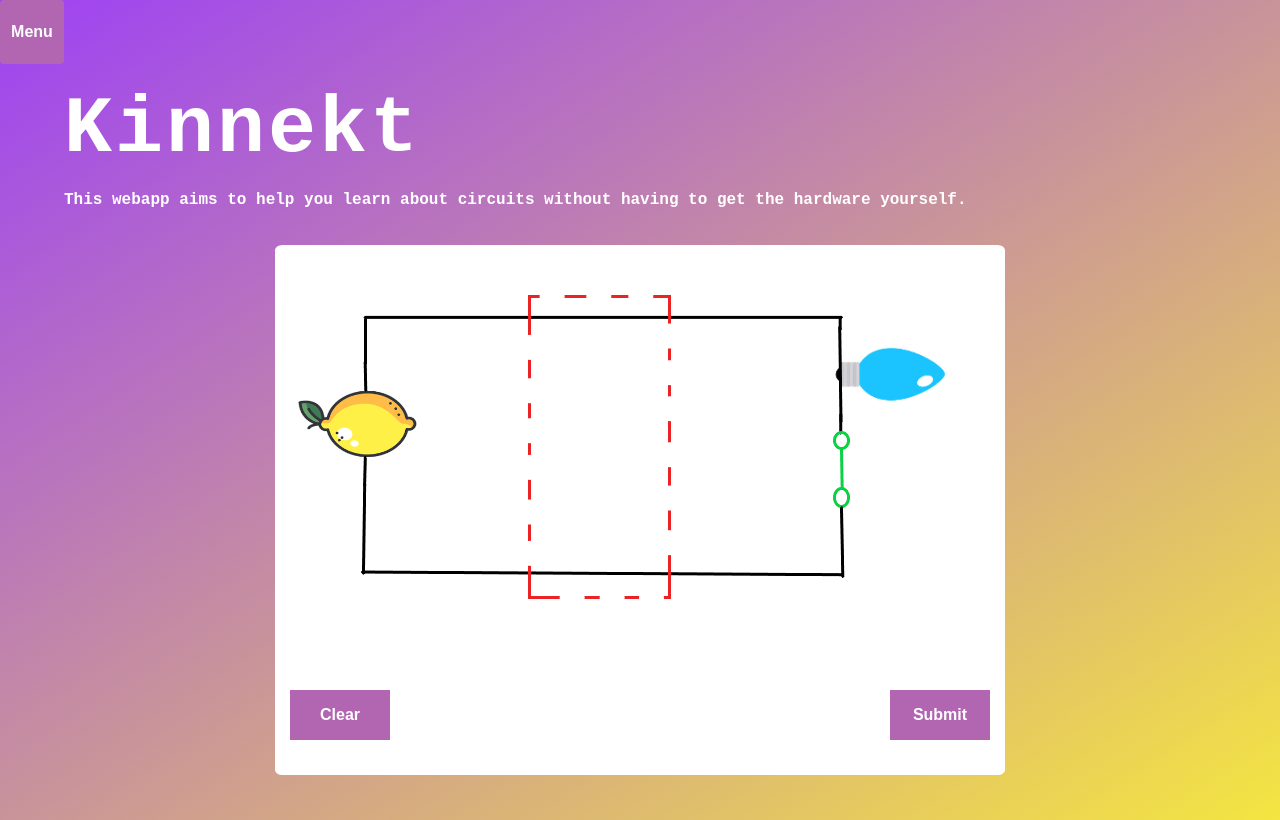
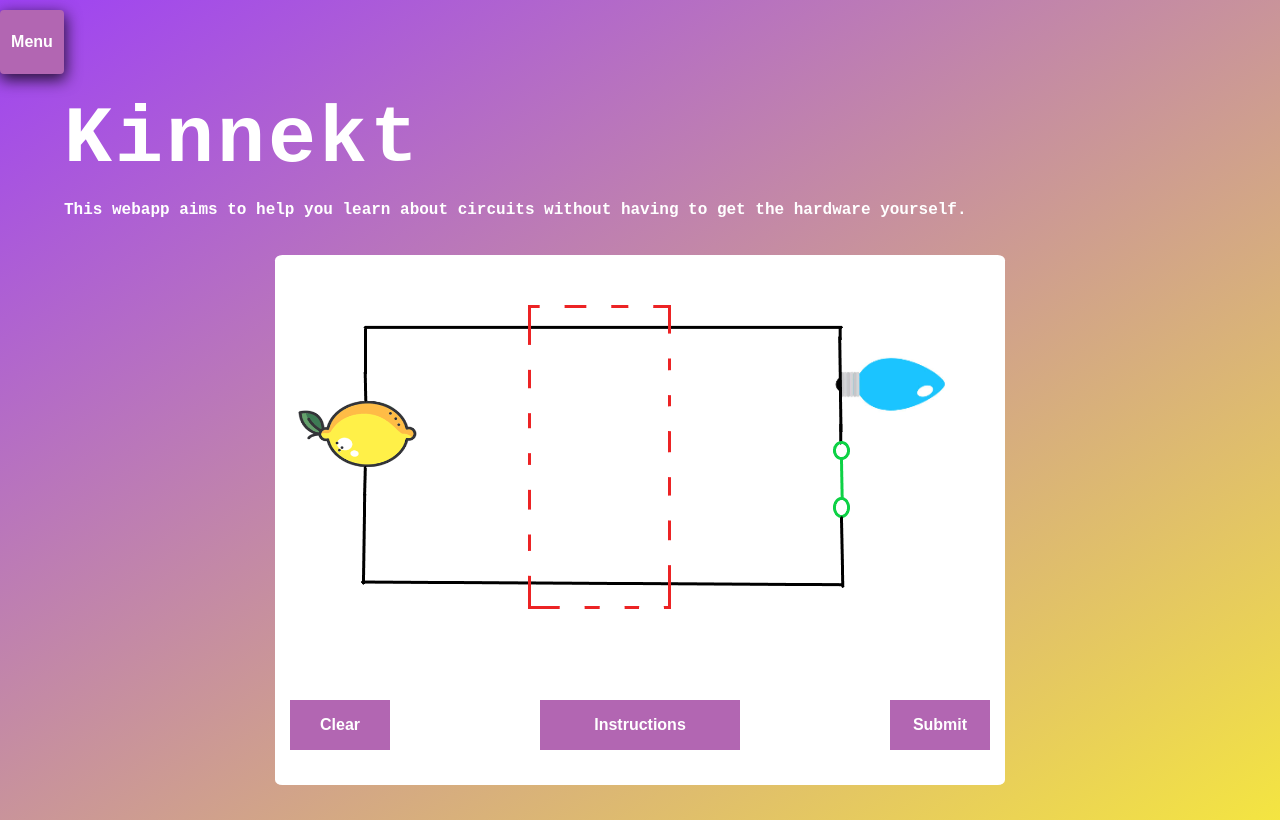
Before and after one commit to AnjaliDewdrop/kinnekt, a React (Create React App) app in the folder client/: page / in a window 1280 px wide. Built offline with nearby package versions, Linux system fonts and the light colour scheme.

Commit message:
more styling

```diff
--- a/client/public/index.html
+++ b/client/public/index.html
@@ -26,6 +26,7 @@
   </head>
   <body>
     <noscript>You need to enable JavaScript to run this app.</noscript>
+    <div id="modal"></div>
     <div id="root"></div>
     <!--
       This HTML file is a template.
--- a/client/src/App.css
+++ b/client/src/App.css
@@ -91,7 +91,7 @@
   margin: 80px 0;
 }
 
-button {
+.btn-app {
   background: none;
   border: none;
   color: white;
@@ -104,5 +104,15 @@ button {
   width: 4rem;
   border-radius: 4px;
   font-weight: 600;
-  margin-top: ;
+  cursor: pointer;
+  margin-top: 10px;
+  -webkit-box-shadow: 9px 8px 17px 0px rgba(0, 0, 0, 0.75);
+  -moz-box-shadow: 9px 8px 17px 0px rgba(0, 0, 0, 0.75);
+  box-shadow: 1px 5px 15px 1px rgba(0, 0, 0, 0.75);
 }
+
+button:hover {
+  transition-property: background-color;
+  transition-duration: 0.5s;
+  background-color: #c96999;
+}
--- a/client/src/App.js
+++ b/client/src/App.js
@@ -1,16 +1,22 @@
 import React, { Component } from "react";
 import Drawer from "@material-ui/core/Drawer";
 import "./App.css";
-
+import Modal from "./Modal";
 import { Canvas } from "./Canvas";
 class App extends Component {
   constructor(props) {
     super(props);
     this.state = {
       test: null,
-      left: false
+      left: false,
+      showModal: false
     };
+    this.toggleModal.bind(this);
   }
+
+  toggleModal = e => {
+    this.setState({ showModal: !this.state.showModal });
+  };
 
   handleButtonClick = () => {
     fetch("http://localhost:3001/test", {
@@ -29,7 +35,22 @@ class App extends Component {
   render() {
     return (
       <div className="app">
-        <button className="menu" onClick={this.toggleDrawer(true)}>
+        <div>
+          {this.state.showModal ? (
+            <Modal>
+              <button id="xbutton" onClick={this.toggleModal}>
+                X
+              </button>
+              <h1>Exercise 1</h1>
+              <p>
+                Series vs Parallel Add an additional lightbulb and a second
+                switch to control it. Remember, the lightbulb you added should
+                work irrespective of whether the initial given switch is closed.{" "}
+              </p>
+            </Modal>
+          ) : null}
+        </div>
+        <button className="btn-app menu" onClick={this.toggleDrawer(true)}>
           Menu
         </button>
         <header className="kinnekt-header">
@@ -52,8 +73,10 @@ class App extends Component {
         <div className="centered-container">
           <div className="exercise-wrapper">
             <div className="exercise">
-              {console.log(this.state.test)}
-              <Canvas />
+              <Canvas
+                showCanvas={this.state.showCanvas}
+                handleInstru={this.toggleModal}
+              />
             </div>
           </div>
         </div>
--- /dev/null
+++ b/client/src/Canvas.css
@@ -0,0 +1,27 @@
+.button {
+  background-color: #b266b2;
+  color: white;
+  font-size: 16px;
+  font-weight: 600;
+  border: none;
+  width: 100px;
+  height: 50px;
+  cursor: pointer;
+}
+
+.button:hover {
+  transition-property: background-color;
+  transition-duration: 0.5s;
+  background-color: #c96999;
+}
+
+.btnWrapper {
+  display: flex;
+  justify-content: space-between;
+}
+
+.inst {
+  padding-left: 10px;
+  padding-right: 10px;
+  width: 200px;
+}
--- a/client/src/Canvas.js
+++ b/client/src/Canvas.js
@@ -1,23 +1,13 @@
 import React, { Component } from "react";
 import circuitPhoto from "./photos/circuit.png";
+import "./Canvas.css";
+
 const style = {
   canvas: {
     background: "transparent"
   },
   pic: {
     display: "none"
-  },
-  btn: {
-    backgroundColor: "#b266b2",
-    fontSize: "16px",
-    fontWeight: 600,
-    border: "none",
-    width: "100px",
-    height: "50px"
-  },
-  btnWrapper: {
-    display: "flex",
-    justifyContent: "space-between"
   }
 };
 
@@ -27,7 +17,8 @@ export class Canvas extends Component {
     this.state = {
       draw: false,
       x: -10,
-      y: -10
+      y: -10,
+      showModal: this.props.showModal
     };
     this.draw = false;
   }
@@ -35,7 +26,7 @@ export class Canvas extends Component {
   componentDidMount() {
     this.canvas = this.refs.canvas;
     this.ctx = this.canvas.getContext("2d");
-    this.ctx.lineWidth = 10;
+    this.ctx.lineWidth = 4;
     console.log(this.refs.image);
     this.refs.image.onload = () => {
       this.ctx.drawImage(this.refs.image, 0, 0);
@@ -91,11 +82,14 @@ export class Canvas extends Component {
           height={425}
         />
         <img ref="image" src={circuitPhoto} alt="pic" style={style.pic} />
-        <div style={style.btnWrapper}>
-          <button style={style.btn} onClick={this.clear}>
+        <div className="btnWrapper">
+          <button className="button" onClick={this.clear}>
             Clear
           </button>
-          <button style={style.btn}>Submit</button>
+          <button onClick={this.props.handleInstru} className="inst button">
+            Instructions
+          </button>
+          <button className="button">Submit</button>
         </div>
       </div>
     );
--- /dev/null
+++ b/client/src/Modal.js
@@ -0,0 +1,26 @@
+import React from "react";
+import { createPortal } from "react-dom";
+
+const modalRoot = document.getElementById("modal");
+
+class Modal extends React.Component {
+  constructor(props) {
+    super(props);
+
+    this.el = document.createElement("div");
+  }
+
+  componentDidMount() {
+    modalRoot.appendChild(this.el);
+  }
+
+  componentWillUnmount() {
+    modalRoot.removeChild(this.el); // cleans up so no memory leak
+  }
+
+  render() {
+    return createPortal(this.props.children, this.el);
+  }
+}
+
+export default Modal;
--- a/client/src/index.css
+++ b/client/src/index.css
@@ -12,3 +12,39 @@ code {
   font-family: source-code-pro, Menlo, Monaco, Consolas, "Courier New",
     monospace;
 }
+
+#modal > div {
+  background-color: #b266b2;
+  max-width: 500px;
+  max-height: 500px;
+  padding: 20px;
+  border-radius: 5px;
+  text-align: center;
+  color: white;
+  min-width: 100px;
+  min-height: 100px;
+}
+
+#modal:empty {
+  display: none;
+}
+#modal {
+  background-color: rgba(0, 0, 0, 0.6);
+  position: fixed;
+  left: 0;
+  right: 0;
+  bottom: 0;
+  top: 0;
+  z-index: 10;
+  display: flex;
+  justify-content: center;
+  align-items: center;
+  font-family: "Handlee", sans-serif;
+  font-size: 1.5rem;
+}
+
+#xbutton {
+  float: right;
+  cursor: pointer;
+  font-size: 15px;
+}
```
